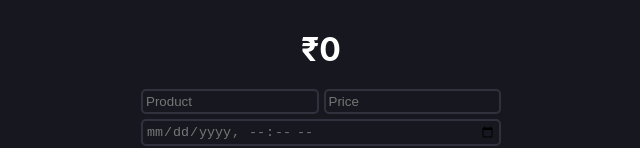
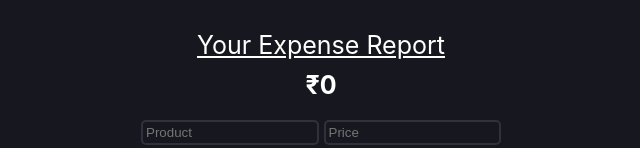
Before and after one commit to KoushikDuttaHih7/money-tracker-frontend, a React (Create React App) app: page / in a window 1280 px wide. Shown: the top 148 px of the page, without its empty margins (319-959 px from the left). Built offline with nearby package versions, Linux system fonts and the light colour scheme; no server answers.

Commit message:
Few Little Adjustments

```diff
--- a/src/App.css
+++ b/src/App.css
@@ -5,6 +5,14 @@
 body {
   background-color: #17181f;
   color: #ddd;
+}
+
+.title {
+  text-align: center;
+  color: #fff;
+  font-size: 25px;
+  text-decoration: underline;
+  margin-bottom: 10px;
 }
 
 main {
@@ -16,6 +24,7 @@ h1 {
   text-align: center;
   color: #fff;
   margin: 0;
+  font-size: 25px;
 }
 
 form {
--- a/src/components/MoneyTrack.jsx
+++ b/src/components/MoneyTrack.jsx
@@ -45,6 +45,7 @@ const MoneyTrack = () => {
 
   return (
     <main>
+      <div className='title'>Your Expense Report</div>
       <h1>₹{balance}</h1>
       <form onSubmit={addNewTransaction}>
         <div className='basic'>
@@ -55,7 +56,7 @@ const MoneyTrack = () => {
             onChange={(e) => setName(e.target.value)}
           />
           <input
-            type='text'
+            type='number'
             placeholder='Price'
             value={price}
             onChange={(e) => setPrice(e.target.value)}
```
